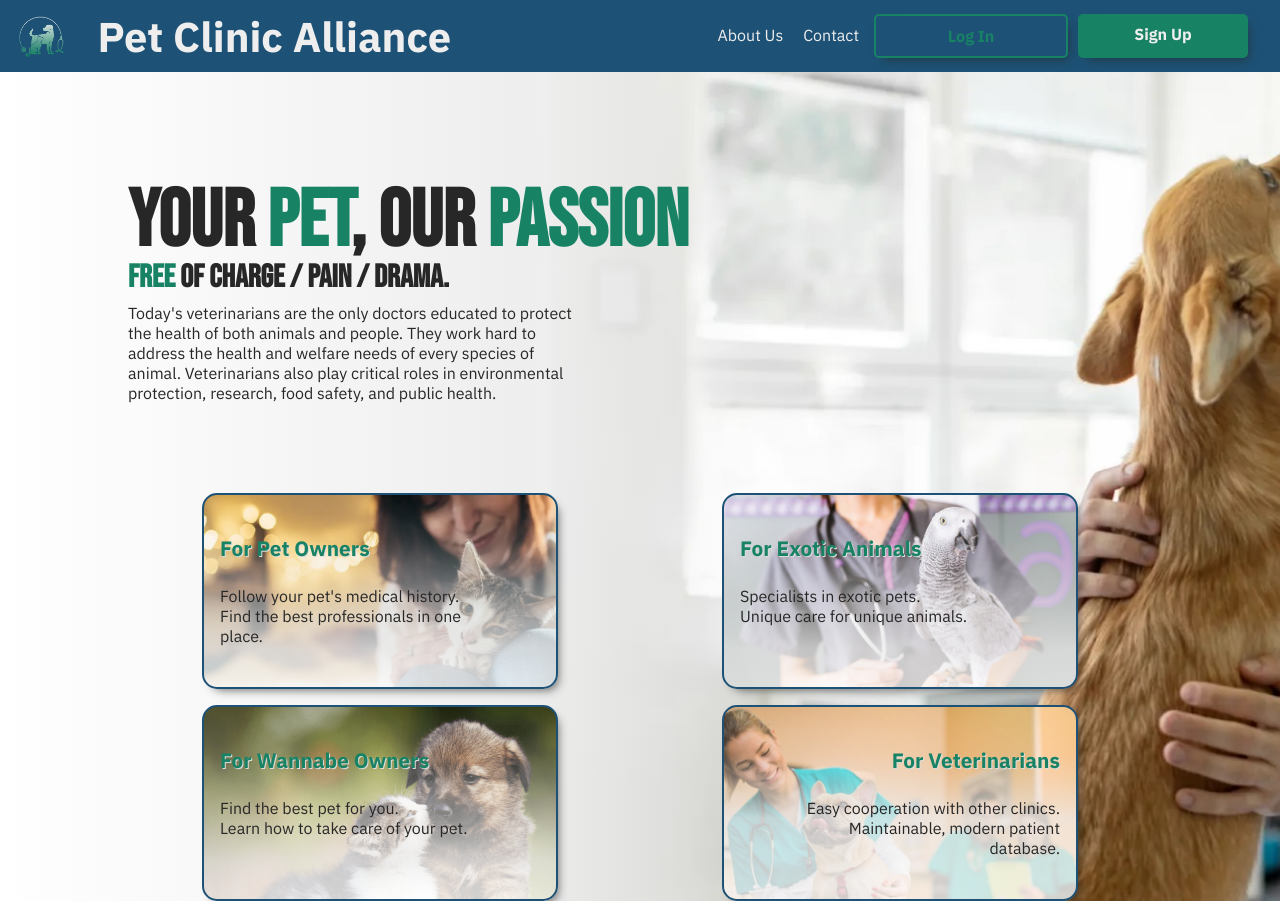
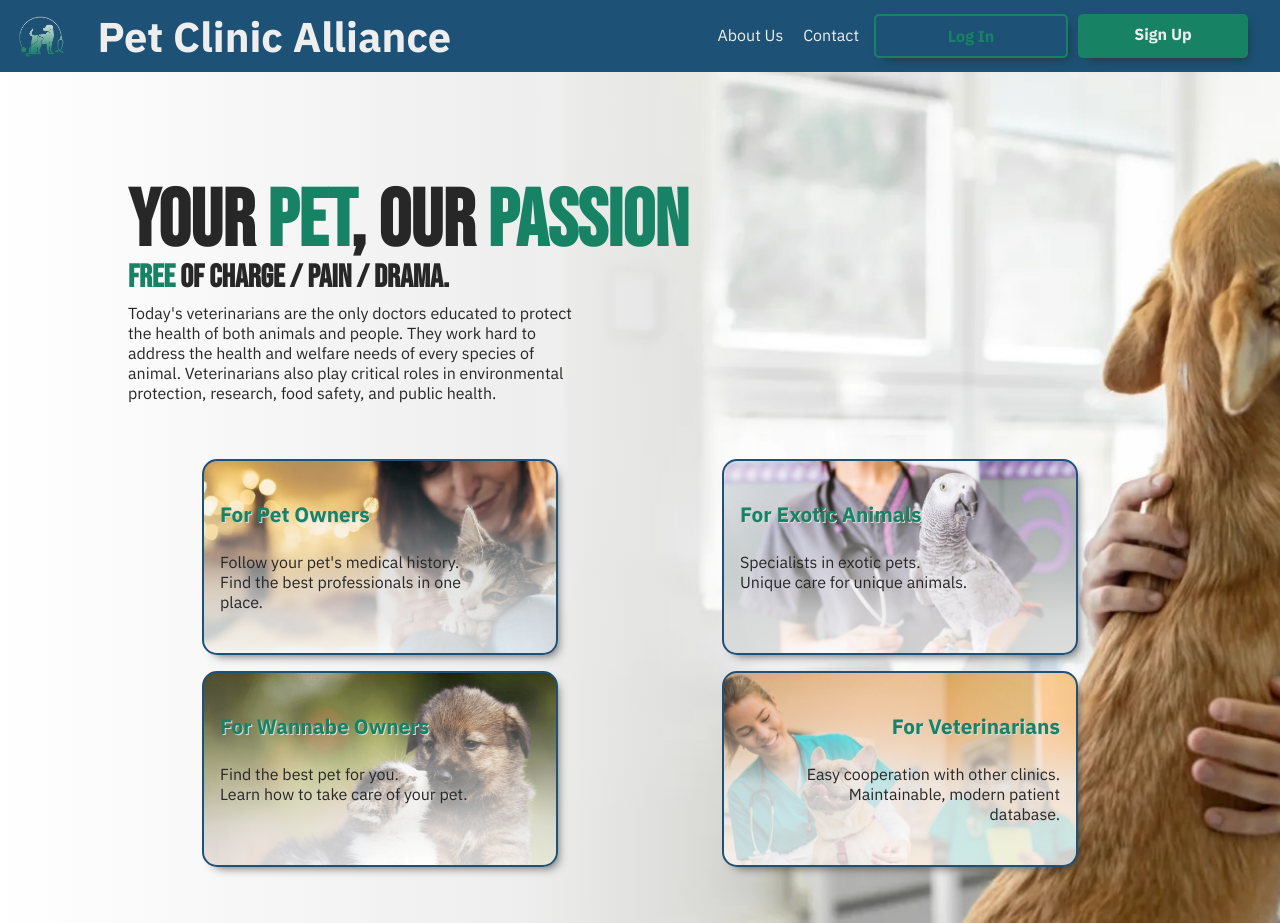
Before and after one commit to gfa-cc-after/StudyGroup_1_PET_Clinic_Frontend-main, a React (Vite) app: page / in a window 1280 px wide. Before the commit the page ends 901 px from the top, so only its background shows below. Built offline with nearby package versions, Linux system fonts and the light colour scheme; no server answers.

Commit message:
Fix view

```diff
--- a/src/styles/style.css
+++ b/src/styles/style.css
@@ -381,7 +381,8 @@ section.hero p {
 section.services {
     width: 80%;
     margin: auto;
-    margin-top: 7vw;
+    margin-top: 7vh;
+    margin-bottom: 7vh;
     display: flex;
     flex-direction: row;
     flex-wrap: wrap;
```
